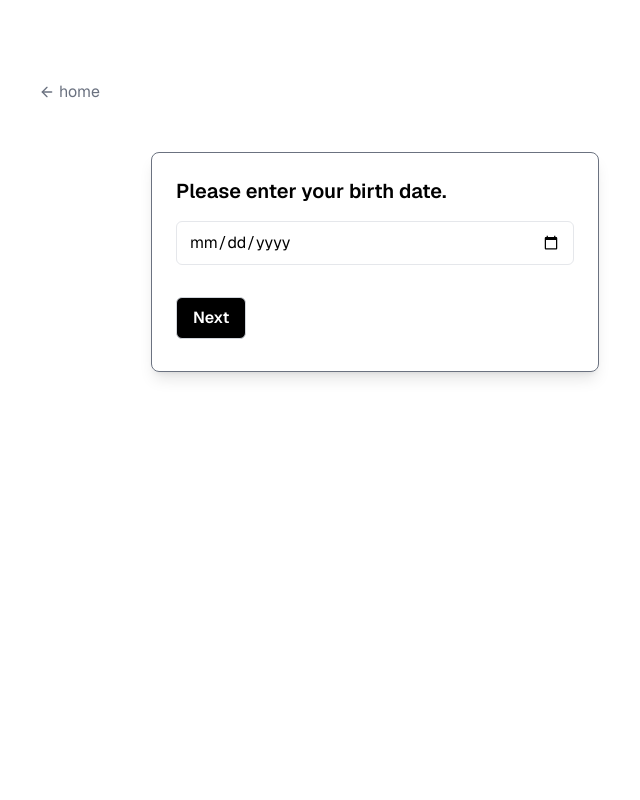
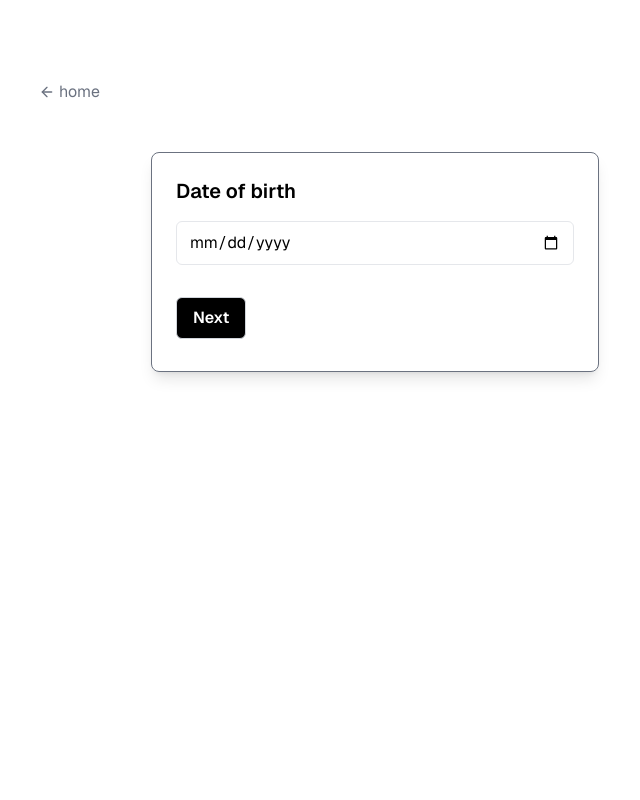
Before and after one commit to knight0917/Project-X, a Next.js app: page /main-form in a window 1280 px wide. Shown: the top 800 px of the page, without its empty margins (265-905 px from the left). Built offline with nearby package versions, Linux system fonts and the light colour scheme.

Commit message:
some typo fix

```diff
--- a/components/Table.js
+++ b/components/Table.js
@@ -22,7 +22,7 @@ export default function Table({ inputDate, inputTime, gender, onRestart }) {
       </div>
       <LushuGrid number={result.singleDigits} />
       <div className="">
-        <h2 className="font-bold mt-4">Numerology Results:</h2>
+        {/* <h2 className="font-bold mt-4">Numerology Results:</h2> */}
         <div id="numerologyResults" className="">
           <p id="driver" className="bigger-font dark:text-[#A1A1AA] font-light">
             Driver Number: {result.addDriver}
--- a/pages/main-form.js
+++ b/pages/main-form.js
@@ -107,7 +107,7 @@ export default function MainForm() {
           {currentPage === 1 && (
             <>
               <h2 className="dark:text-white text-xl font-semibold mb-4">
-                Please enter your birth date.
+                Date of birth
               </h2>
               <input
                 type="date"
@@ -123,7 +123,7 @@ export default function MainForm() {
           {currentPage === 2 && (
             <>
               <h2 className="dark:text-white text-xl font-semibold mb-4">
-                Please enter your birth time.
+                Time of birth
               </h2>
               <input
                 type="time"
@@ -139,7 +139,7 @@ export default function MainForm() {
           {currentPage === 3 && (
             <>
               <h2 className="dark:text-white text-xl font-semibold mb-4">
-                Please select your gender.
+                Gender
               </h2>
               <div className="mb-4">
                 <input
```
